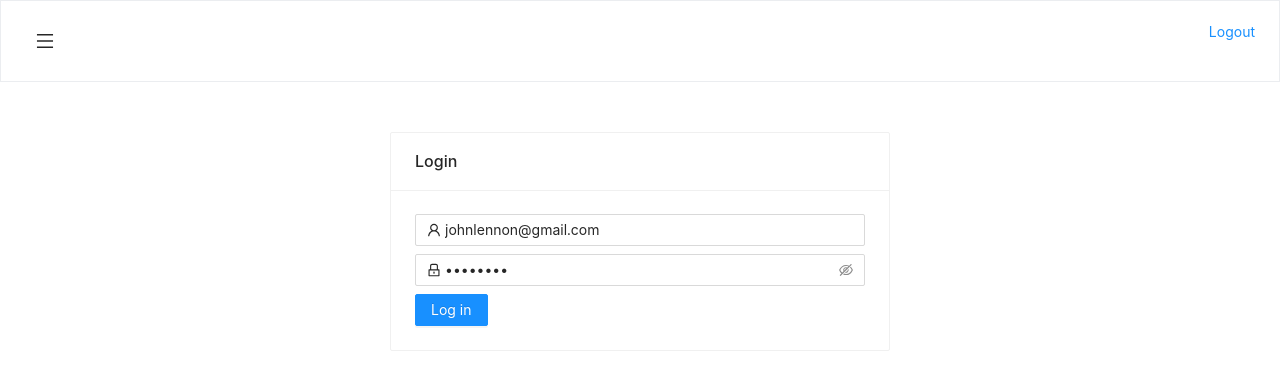
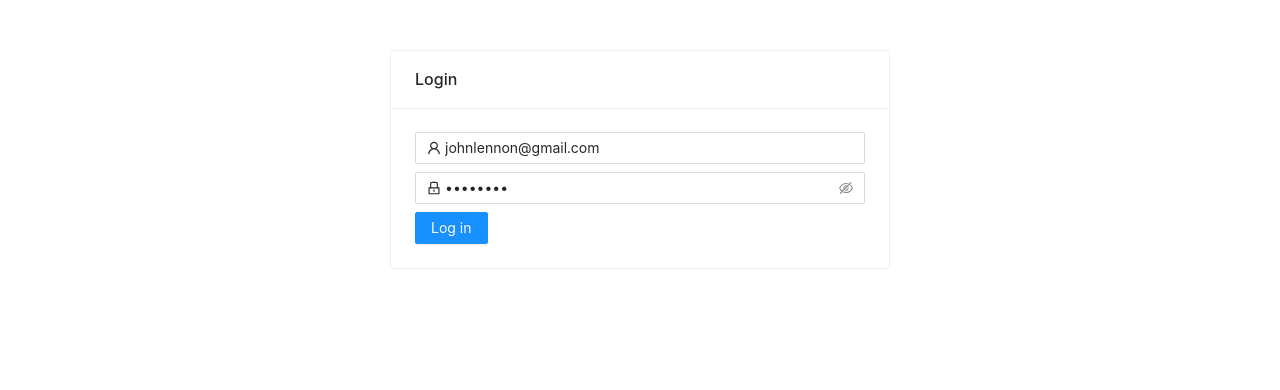
Before and after one commit to raphaelalvarenga/gerenciamento-de-produtos-frontend, a React (Create React App) app: page /login in a window 1280 px wide. Shown: the top 390 px of the page. Built offline with nearby package versions, Linux system fonts and the light colour scheme.

Commit message:
[Logout button appearance] Made a change in the logout button appearance

```diff
--- a/src/App.tsx
+++ b/src/App.tsx
@@ -16,7 +16,7 @@ const App: FunctionComponent = () => {
 
     return (
         <BrowserRouter>
-            {auth() && <PageHeader
+            {!auth() && <PageHeader
                 className = "site-page-header"
                 title = {
                     <Button
@@ -24,9 +24,10 @@ const App: FunctionComponent = () => {
                         shape = "circle"
                         icon = {<MenuOutlined />}
                         size = "large"
+                        onClick = {() => setIsDrawerVisible(true)}
                     />}
                 extra = {[
-                    <Link key = "1" to = "/logout">Logout</Link>
+                    <Link key = "1" to = "/logout"><Button danger icon = {<PoweroffOutlined />}>Logout</Button></Link>
                 ]}
             />}
             <Drawer
--- a/src/components/Routes.tsx
+++ b/src/components/Routes.tsx
@@ -10,7 +10,7 @@ import AddProduct from "../views/AddProduct";
 const PrivateRoute = ({ component: Component, ...rest}: any) => (
     <Route
         {...rest}
-        render = {props => auth() ? (
+        render = {props => !auth() ? (
             <Component {...props} />
         ) : (
             <Redirect to = {{pathname: "/login", state: {from: props.location}}} />
--- a/src/routines/auth.ts
+++ b/src/routines/auth.ts
@@ -4,7 +4,8 @@ const auth = () => {
         localStorage.getItem("token") !== "",
         localStorage.getItem("token") !== null
     ]
-    return conditionals.includes(true);
+
+    return conditionals.includes(false);
 }
 
 export default auth;
```
